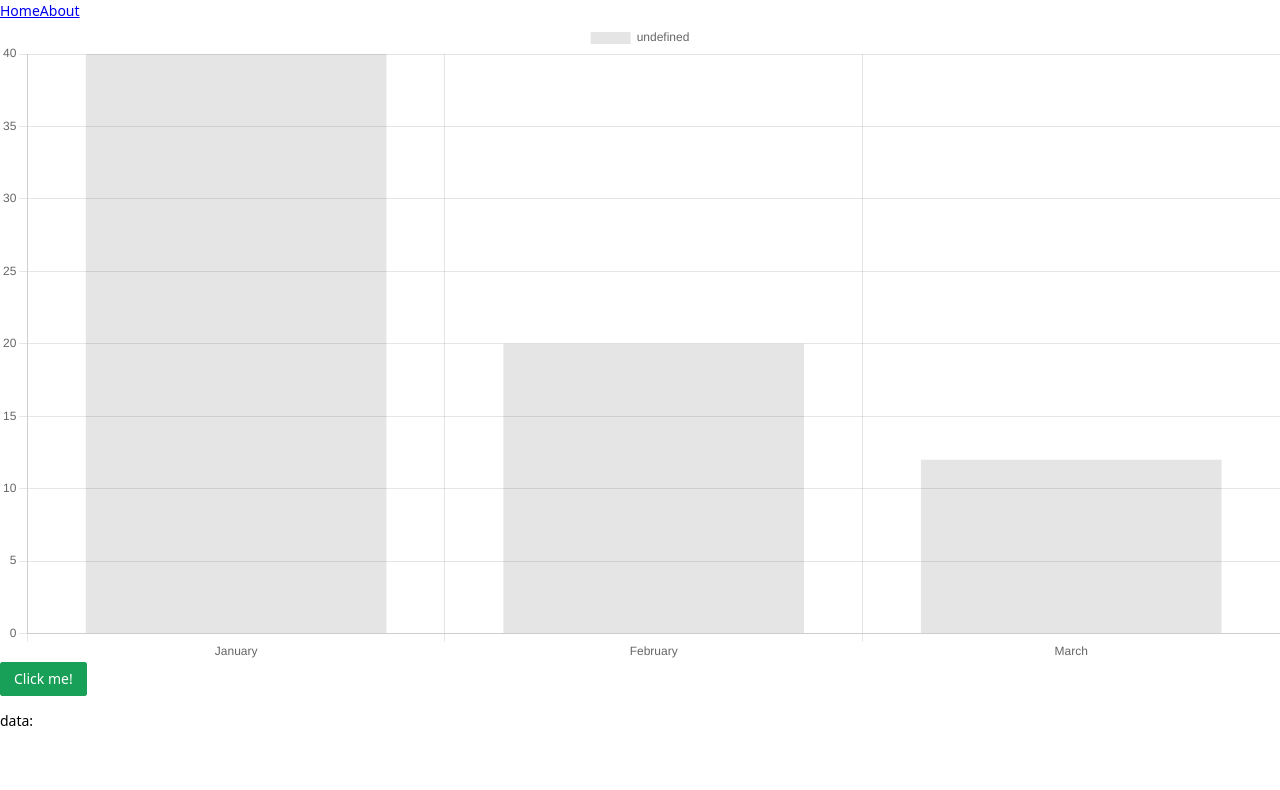
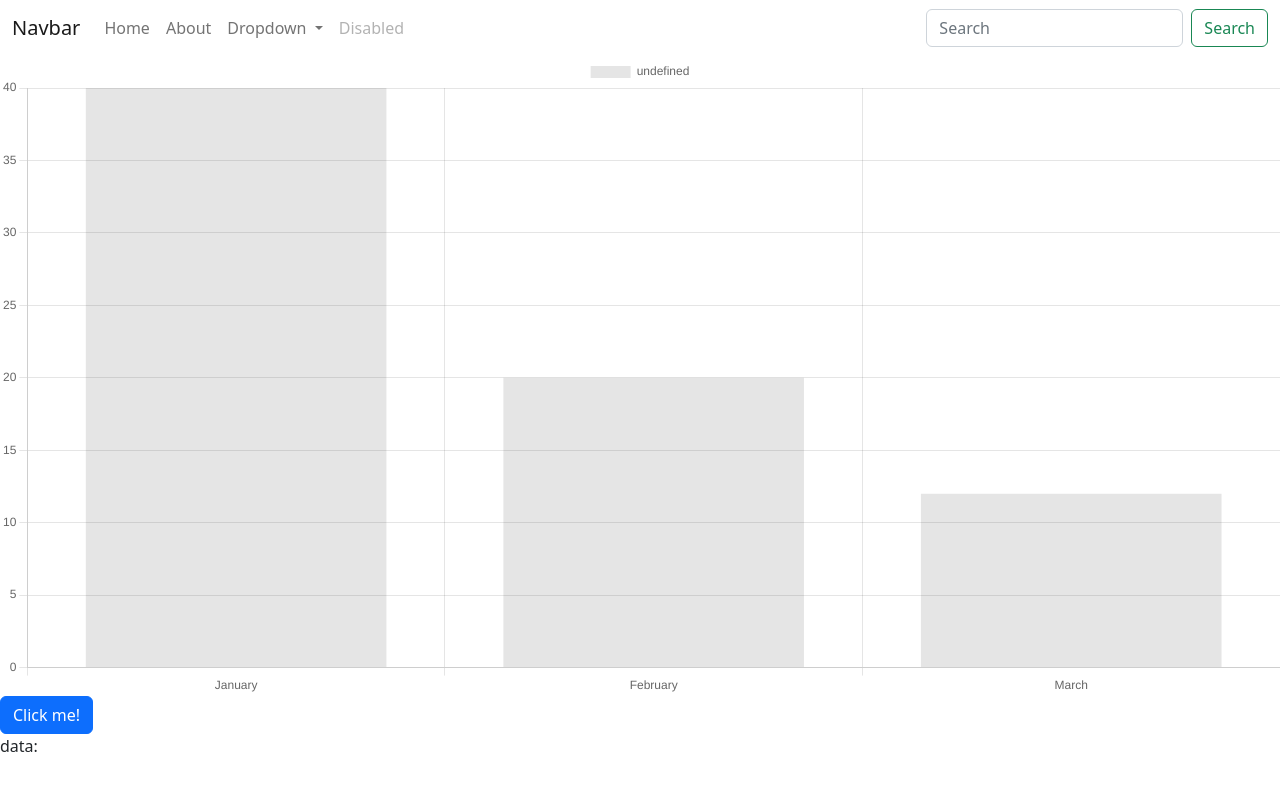
Before and after one commit to DrewTChrist/data, a JavaScript app in the folder app/: page / in a window 1280 px wide. Shown: the top 790 px of the page. Built offline with nearby package versions, Linux system fonts and the light colour scheme.

Commit message:
Back to bootstrap

```diff
--- a/app/package.json
+++ b/app/package.json
@@ -10,6 +10,7 @@
     "format": "prettier --write src/"
   },
   "dependencies": {
+    "bootstrap": "^5.2.3",
     "chart.js": "^4.2.1",
     "vue-chartjs": "^5.2.0",
     "vue-router": "^4.1.6"
@@ -21,7 +22,6 @@
     "@vue/eslint-config-prettier": "^7.1.0",
     "eslint": "^8.34.0",
     "eslint-plugin-vue": "^9.9.0",
-    "naive-ui": "^2.34.3",
     "prettier": "^2.8.4",
     "vite": "^4.1.4"
   }
--- a/app/src/App.vue
+++ b/app/src/App.vue
@@ -1,18 +1,20 @@
-<script setup>
-import { RouterLink, RouterView } from 'vue-router'
+<script>
+import 'bootstrap/dist/css/bootstrap.min.css'
+import { defineComponent } from 'vue'
+import NavMenu from './components/NavMenu.vue'
+export default defineComponent({
+  components: {
+    NavMenu
+  }
+})
 </script>
 
 <template>
   <header>
     <div class="wrapper">
-      <nav>
-        <RouterLink to="/">Home</RouterLink>
-        <RouterLink to="/about">About</RouterLink>
-      </nav>
+      <NavMenu />
     </div>
   </header>
-
-  <RouterView />
 </template>
 
 <style scoped></style>
--- a/app/src/components/Home.vue
+++ b/app/src/components/Home.vue
@@ -2,7 +2,7 @@
 
 <template>
   <Bar :data="data" :options="options" />
-  <n-button type="primary" @click="get">Click me!</n-button>
+  <button type="button" class="btn btn-primary" @click="get">Click me!</button>
   <p>data: {{ state.value }}</p>
 </template>
 
@@ -30,7 +30,7 @@
     const state = reactive({ value: '' })
 
     async function get() {
-      const response = await fetch('http://127.0.0.1:8080/', { mode: "cors", method: 'GET' })
+      const response = await fetch('http://127.0.0.1:8080/', { mode: 'cors', method: 'GET' })
       const json = await response.text()
       console.log(json)
       state.value = json
--- /dev/null
+++ b/app/src/components/NavMenu.vue
@@ -0,0 +1,65 @@
+<template>
+  <nav class="navbar navbar-expand-lg bg-body-tertiary">
+    <div class="container-fluid">
+      <a class="navbar-brand" href="#">Navbar</a>
+      <button
+        class="navbar-toggler"
+        type="button"
+        data-bs-toggle="collapse"
+        data-bs-target="#navbarSupportedContent"
+        aria-controls="navbarSupportedContent"
+        aria-expanded="false"
+        aria-label="Toggle navigation"
+      >
+        <span class="navbar-toggler-icon"></span>
+      </button>
+      <div class="collapse navbar-collapse" id="navbarSupportedContent">
+        <ul class="navbar-nav me-auto mb-2 mb-lg-0">
+          <li class="nav-item">
+            <!--<a class="nav-link active" aria-current="page" href="#">Home</a>-->
+            <RouterLink to="/" class="nav-link" href="#">Home</RouterLink>
+          </li>
+          <li class="nav-item">
+            <RouterLink to="/about" class="nav-link" href="#">About</RouterLink>
+          </li>
+          <li class="nav-item dropdown">
+            <a
+              class="nav-link dropdown-toggle"
+              href="#"
+              role="button"
+              data-bs-toggle="dropdown"
+              aria-expanded="false"
+            >
+              Dropdown
+            </a>
+            <ul class="dropdown-menu">
+              <li><a class="dropdown-item" href="#">Action</a></li>
+              <li><a class="dropdown-item" href="#">Another action</a></li>
+              <li><hr class="dropdown-divider" /></li>
+              <li><a class="dropdown-item" href="#">Something else here</a></li>
+            </ul>
+          </li>
+          <li class="nav-item">
+            <a class="nav-link disabled">Disabled</a>
+          </li>
+        </ul>
+        <form class="d-flex" role="search">
+          <input class="form-control me-2" type="search" placeholder="Search" aria-label="Search" />
+          <button class="btn btn-outline-success" type="submit">Search</button>
+        </form>
+      </div>
+    </div>
+  </nav>
+  <RouterView />
+</template>
+
+<script type="module">
+import Collapse from 'bootstrap/js/dist/collapse.js'
+import Dropdown from 'bootstrap/js/dist/dropdown.js'
+import { defineComponent } from 'vue'
+import { RouterLink, RouterView } from 'vue-router'
+export default defineComponent({
+  name: 'NavMenu',
+  components: {}
+})
+</script>
--- a/app/src/main.js
+++ b/app/src/main.js
@@ -1,6 +1,5 @@
 import { createApp } from 'vue'
 import App from './App.vue'
-import naiveUI from 'naive-ui'
 import router from './router'
 
 //import './assets/main.css'
@@ -8,6 +7,5 @@
 const app = createApp(App)
 
 app.use(router)
-app.use(naiveUI)
 
 app.mount('#app')
--- a/app/src/router/index.js
+++ b/app/src/router/index.js
@@ -1,5 +1,5 @@
 import { createRouter, createWebHistory } from 'vue-router'
-import Home from '../views/Home.vue'
+import HomeView from '../views/HomeView.vue'
 
 const router = createRouter({
   history: createWebHistory(import.meta.env.BASE_URL),
@@ -7,7 +7,7 @@
     {
       path: '/',
       name: 'home',
-      component: Home
+      component: HomeView
     },
     {
       path: '/about',
@@ -15,7 +15,7 @@
       // route level code-splitting
       // this generates a separate chunk (About.[hash].js) for this route
       // which is lazy-loaded when the route is visited.
-      component: () => import('../views/About.vue')
+      component: () => import('../views/AboutView.vue')
     }
   ]
 })
```
Also changed, not shown: app/src/views/AboutView.vue (renamed from app/src/views/About.vue), app/src/views/HomeView.vue (renamed from app/src/views/Home.vue), 2 other files (tests, documents, lock files or other folders).
